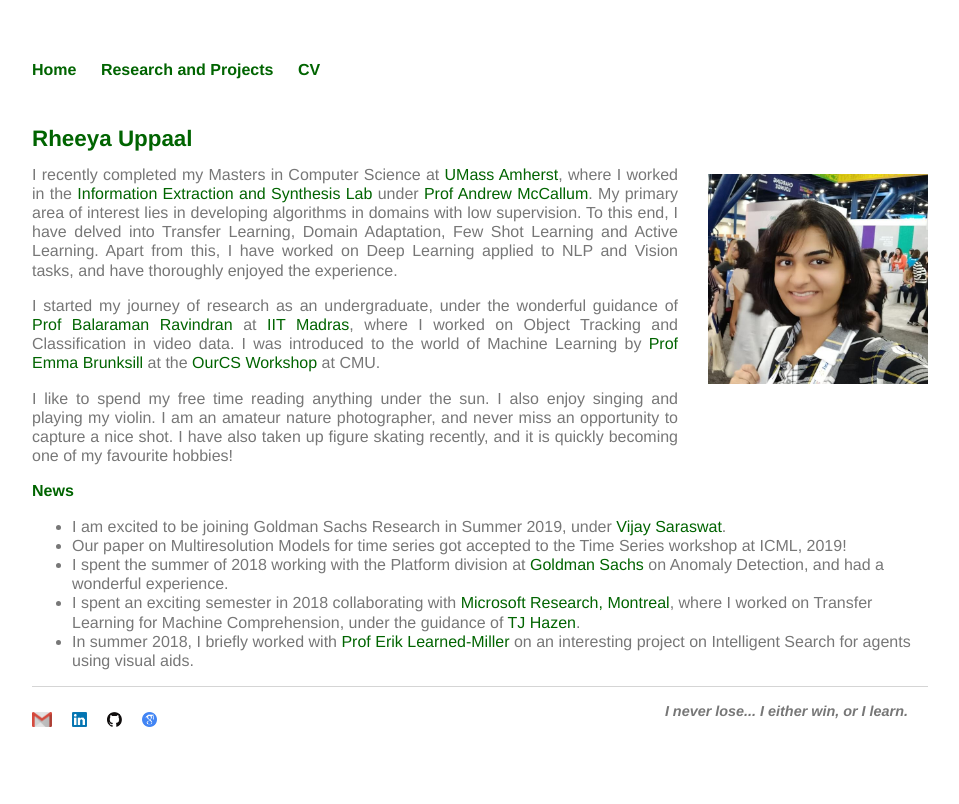
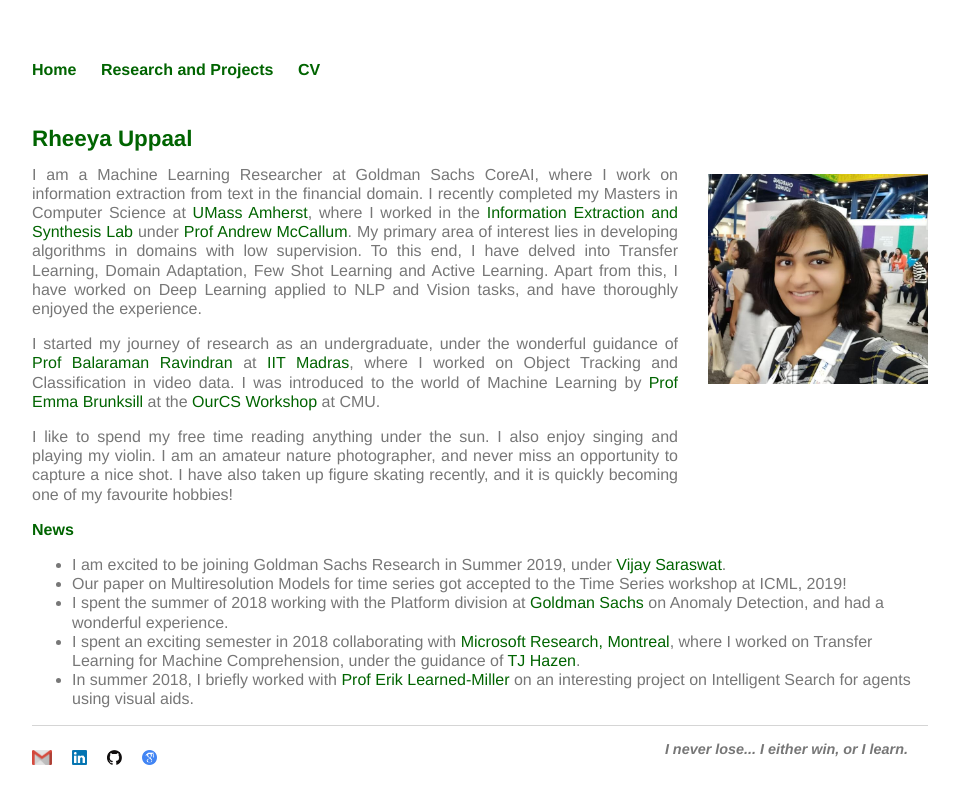
Before and after one commit to Uppaal/Uppaal.github.io, a Jekyll site: the page built from index.html, in a window 1280 px wide. Shown: the top 804 px of the page, without its empty margins (160-1119 px from the left). Built offline with Jekyll 4.4.1, drawn with Linux system fonts in a browser that asks for light colours.

Commit message:
Update index.html

```diff
--- a/index.html
+++ b/index.html
@@ -11,7 +11,7 @@ title: Rheeya Uppaal
 
 <!-- 	I am a Machine Learning Researcher at Goldman Sachs Research, where I work on ... -->
 <!-- 	focus is on solving tasks with minimum human supervision by incorporating priors -->
-	<p align="justify">I recently completed my Masters in Computer Science at <a href="https://www.cics.umass.edu/">UMass Amherst</a>, where I worked in the <a href="http://www.iesl.cs.umass.edu/">Information Extraction and Synthesis Lab</a> under <a href="https://people.cs.umass.edu/~mccallum/">Prof Andrew McCallum</a>. My primary area of interest lies in developing algorithms in domains with low supervision. To this end, I have delved into Transfer Learning, Domain Adaptation, Few Shot Learning and Active Learning. Apart from this, I have worked on Deep Learning applied to NLP and Vision tasks, and have thoroughly enjoyed the experience. </p>
+	<p align="justify">I am a Machine Learning Researcher at Goldman Sachs CoreAI, where I work on information extraction from text in the financial domain. I recently completed my Masters in Computer Science at <a href="https://www.cics.umass.edu/">UMass Amherst</a>, where I worked in the <a href="http://www.iesl.cs.umass.edu/">Information Extraction and Synthesis Lab</a> under <a href="https://people.cs.umass.edu/~mccallum/">Prof Andrew McCallum</a>. My primary area of interest lies in developing algorithms in domains with low supervision. To this end, I have delved into Transfer Learning, Domain Adaptation, Few Shot Learning and Active Learning. Apart from this, I have worked on Deep Learning applied to NLP and Vision tasks, and have thoroughly enjoyed the experience. </p>
 
 	<p align="justify">I started my journey of research as an undergraduate, under the wonderful guidance of <a href="https://www.cse.iitm.ac.in/~ravi/">Prof Balaraman Ravindran</a> at <a href="https://www.cse.iitm.ac.in/">IIT Madras</a>, where I worked on Object Tracking and Classification in video data. I was introduced to the world of Machine Learning by <a href="https://cs.stanford.edu/people/ebrun/">Prof Emma Brunksill</a> at the <a href="http://www.cs.cmu.edu/ourcs/">OurCS Workshop</a> at CMU.</p>
 
```
